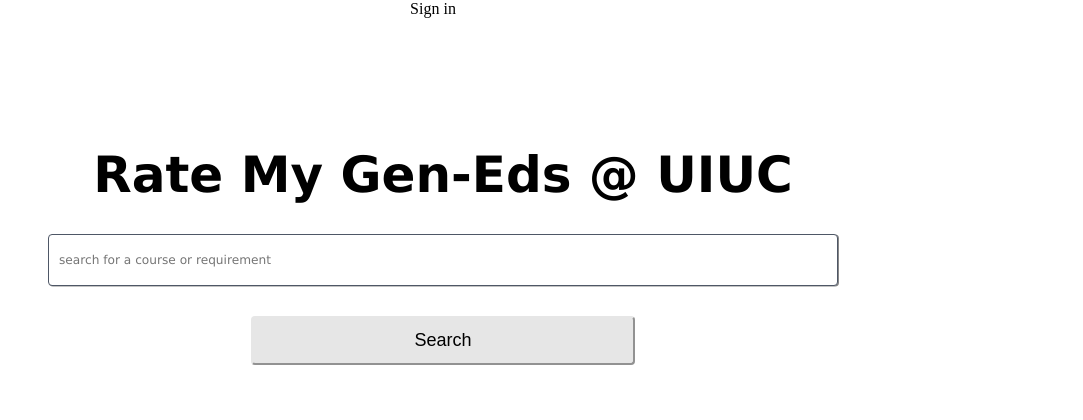
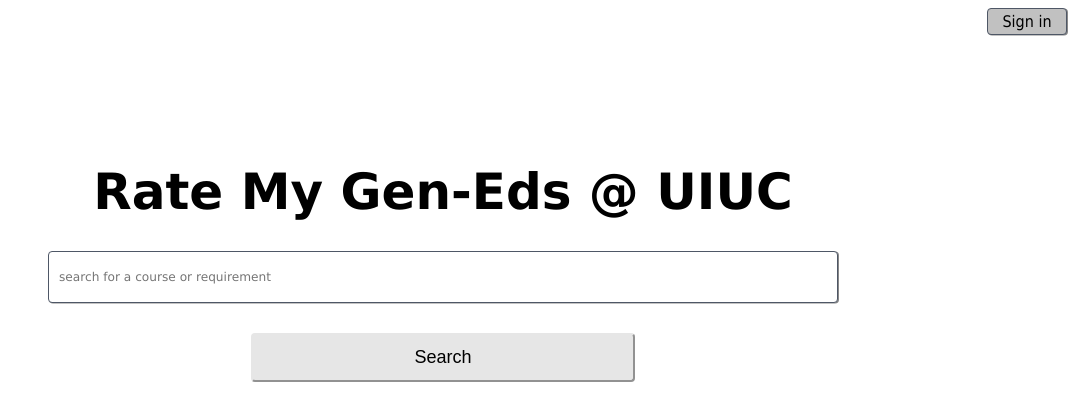
Before and after one commit to inolasv/dev-ada-ratemygeneds, a React (Create React App) app in the folder client/: page / in a window 1280 px wide. Shown: the top 420 px of the page, without its empty margins (197-1280 px from the left). Built offline with nearby package versions, Linux system fonts and the light colour scheme.

Commit message:
more formatting

```diff
--- a/client/src/components/Home.js
+++ b/client/src/components/Home.js
@@ -2,9 +2,17 @@
 import React, { Component, useState } from 'react';
 import Course from './courseList';
 import star from '../star.png'
+
 export default function Search() {
+
   const [courses, setCourses] = useState([]);
   const [searchValue, setSearchValue] = useState([]);
+
+  const quotes = [
+    'This class was super straightforward, I really loved learning about the topic and was able to dive deeper with our group projects. Definitely would suggest taking!',
+    "I hated this class so much. There was so much work every week, and the professor always graded super harshly, and wouldn't give much feedback to students. If you can, I'd suggest taking another gened.",
+    "This class was moderate in workload, but it doesn't have a final exam or midterms, just weekly quizzes that are super easy to do, and discussions are always fun to go to, I'm always wide awake during this class!",
+  ];
 
 
   const handleOnChange = (event) => {
@@ -57,6 +65,7 @@
     return stars;
   }
 
+
   return (
     <div className="search-wrapper">
       <p className="sign-in">Sign in</p>
@@ -83,6 +92,10 @@
             <p className={determineClass(course['QR'])}>{course['QR']}</p>
             <p className={determineClass(course['SBS'])}>{course['SBS']}</p>
             {makeStars()}
+
+          </div>
+          <div className="review">
+          {quotes[Math.floor(Math.random() * 3) + 0]}
           </div>
         </div>
       ))}
--- a/client/src/stylesheets/Search.css
+++ b/client/src/stylesheets/Search.css
@@ -1,6 +1,23 @@
 * {
   margin: 0;
   padding: 0;
+}
+
+.sign-in {
+  margin-left: 92.5%;
+  margin-right: .5em;
+  width: 4.5em;
+  padding: 3px;
+  margin-top: .5em;
+  text-justify: right;
+  flex-direction: row;
+  display: flex;
+  justify-content: center;
+  font-family: Tahoma, sans-serif;
+  background-color: #c1c1c1;
+  border-radius: 4px;
+  border: 1px solid #4e5766;
+  box-shadow: 1px 0.5px #888888;
 }
 
 .title {
@@ -20,9 +37,6 @@
   margin: 0 auto;
 }
 
-p {
-  margin-right: 20px;
-}
 
 input {
   width: 100%;
@@ -78,3 +92,14 @@
 
   font-family: Geneva, Tahoma, sans-serif;
 }
+
+.review {
+  width: 50%;
+  font-family: Geneva, Tahoma, sans-serif;
+  font-size: 15px;
+  text-justify: left;
+}
+
+.review-hidden {
+  visibility: hidden;
+}
```
